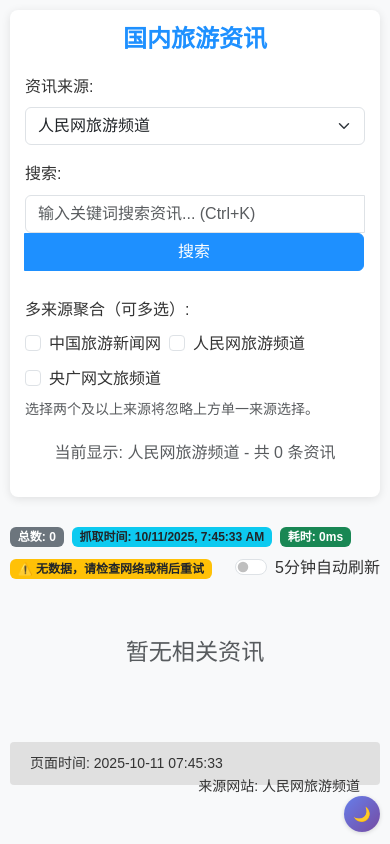
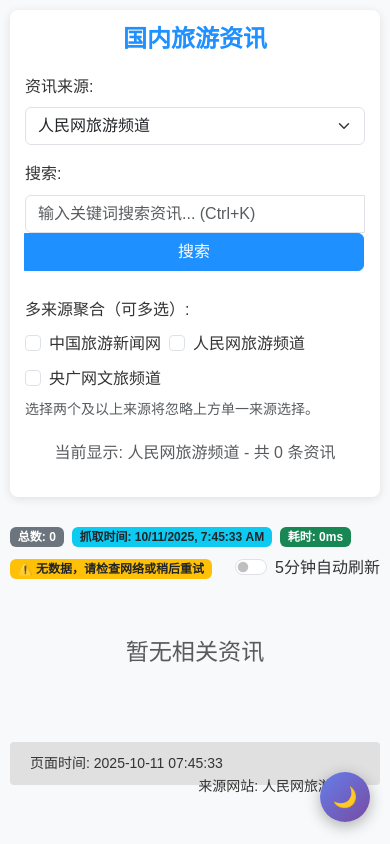
Before and after one commit to QQ3205331837/mypage, a Flask app: page / in a window 390 px wide. Run offline with Flask 2, Linux system fonts and the light colour scheme; data that the repository does not hold is empty.

Commit message:
Add files via upload
优化无效链接过滤功能，再次修复暗黑模式功能

```diff
--- a/app.py
+++ b/app.py
@@ -780,6 +780,28 @@
                         link = f"https://travel.cnr.cn{link}"
                     else:
                         link = f"https://travel.cnr.cn/{link}"
+                # 修复双斜杠问题：只修复协议后的双斜杠，保留协议本身
+                if link.startswith('http'):
+                    # 将协议后的双斜杠替换为单斜杠
+                    protocol_end = link.find('//') + 2
+                    protocol_part = link[:protocol_end]
+                    path_part = link[protocol_end:]
+                    # 修复路径中的双斜杠
+                    path_part = path_part.replace('//', '/')
+                    link = protocol_part + path_part
+
+                # 过滤明显无效的央广网链接模式（更精确的过滤）
+                invalid_cnr_patterns = [
+                    '/cnr_404/',      # 直接404页面
+                    '//cnr.cn/',      # 跨域链接
+                    '/2024zt/ai/',    # 特定的AI专题页面（已知404）
+                    '/news.cnr.cn/2024zt/',  # 跨域专题页面
+                    '/www.cnr.cn/2024zt/'    # 跨域专题页面
+                ]
+
+                if any(pattern in link for pattern in invalid_cnr_patterns):
+                    print(f"过滤无效央广网链接: {link}")
+                    continue
             elif website == "人民网旅游频道":
                 # 人民网旅游频道特定过滤
                 if "javascript" in link.lower() or "#" in link:
@@ -890,6 +912,23 @@
 def get_news_content(link, website):
     """获取新闻的详细内容"""
     try:
+        # 验证链接格式，过滤无效链接
+        if not link or not isinstance(link, str) or len(link.strip()) < 10:
+            return "链接格式无效"
+
+        # 修复链接中的双斜杠问题
+        link = link.replace('//', '/').replace('https:/', 'https://').replace('http:/', 'http://')
+
+        # 过滤明显无效的链接模式
+        invalid_patterns = [
+            'javascript:', '#', 'mailto:', 'tel:', 'ftp:', 'file:',
+            '//news.cnr.cn//',  # 央广网特定的无效链接模式
+            '//travel.cnr.cn//'  # 央广网特定的无效链接模式
+        ]
+
+        if any(pattern in link for pattern in invalid_patterns):
+            return "链接格式无效"
+
         # 设置请求头，模拟浏览器
         headers = {
             "User-Agent": "Mozilla/5.0 (Windows NT 10.0; Win64; x64) AppleWebKit/537.36 (KHTML, like Gecko) Chrome/128.0.0.0 Safari/537.36 Edg/128.0.0.0",
@@ -899,6 +938,13 @@
 
         # 请求新闻详情页
         response = fetch_url_with_retries(link, headers=headers, timeout=10, retries=3)
+
+        # 检查响应状态，过滤404等错误页面
+        if response.status_code != 200:
+            if response.status_code == 404:
+                return "页面不存在(404)"
+            elif response.status_code >= 400:
+                return f"页面访问失败({response.status_code})"
 
         # 尝试不同的编码方式解决乱码问题
         if website == "央广网文旅频道":
@@ -926,17 +972,27 @@
         main_content = None
         if website == "中国旅游新闻网":
             # 中国旅游新闻网特定内容提取
-            main_content = soup.select_one('div.article-content, div#article_body')
-        elif website == "环球网旅游频道":
-            # 环球网旅游频道特定内容提取，增加更多可能的容器选择器
-            main_content = soup.select_one('div.article-content, div#text_content, div.article-text, div.content')
+            main_content = soup.select_one('div.article-content, div#article_body, div.content, div.main-content, div.article-body')
         elif website == "人民网旅游频道":
             # 人民网旅游频道特定内容提取
-            main_content = soup.select_one('div#rwb_zw, div#articleText, div.rm_txt_con')
+            main_content = soup.select_one('div#rwb_zw, div#articleText, div.rm_txt_con, div.article-content, div.content, div.main')
+        elif website == "央广网文旅频道":
+            # 央广网文旅频道特定内容提取
+            main_content = soup.select_one('div.article-content, div.content, div.main, div.article-body, div.article-text')
 
         # 如果没有找到特定内容，尝试通用选择器
         if not main_content:
-            main_content = soup.select_one('div.content, div#article, div.article-content, div.content-main')
+            main_content = soup.select_one('div.content, div#article, div.article-content, div.content-main, div.main-content, div.article-body, div.article-text, div.text-content')
+
+        # 如果仍然没有找到，尝试更通用的选择器
+        if not main_content:
+            # 查找包含大量文本的容器
+            content_candidates = soup.select('div, article, section')
+            for candidate in content_candidates:
+                text_length = len(candidate.get_text(strip=True))
+                if text_length > 200:  # 假设主要内容至少200字符
+                    main_content = candidate
+                    break
 
         if main_content:
             # 2. 首先尝试提取p标签内容
--- a/templates/index.html
+++ b/templates/index.html
@@ -8,9 +8,25 @@
     <link rel="stylesheet" href="/static/style.css">
     <link rel="icon" href="{{ url_for('static', filename='favicon.ico') }}">
     <style>
+        :root {
+            --primary-color: #1E90FF;
+            --secondary-color: #4682B4;
+            --light-bg: #f8f9fa;
+            --dark-bg: #121212;
+            --dark-card: #1e1e1e;
+            --dark-text: #e0e0e0;
+            --dark-border: #333;
+        }
+
         body {
-            background-color: #f8f9fa;
+            background-color: var(--light-bg);
             font-family: 'Microsoft YaHei', sans-serif;
+            transition: background-color 0.3s ease, color 0.3s ease;
+        }
+
+        body.dark-mode {
+            background-color: var(--dark-bg);
+            color: var(--dark-text);
         }
         .container {
             max-width: 1200px;
@@ -23,6 +39,13 @@
             border-radius: 8px;
             box-shadow: 0 2px 10px rgba(0, 0, 0, 0.1);
             margin-bottom: 30px;
+            transition: background-color 0.3s ease, color 0.3s ease;
+        }
+
+        body.dark-mode .header {
+            background-color: var(--dark-card);
+            color: var(--dark-text);
+            border: 1px solid var(--dark-border);
         }
         .header h1 {
             color: #1E90FF;
@@ -32,8 +55,15 @@
         .card {
             border-radius: 8px;
             box-shadow: 0 2px 10px rgba(0, 0, 0, 0.08);
-            transition: transform 0.3s ease, box-shadow 0.3s ease;
+            transition: transform 0.3s ease, box-shadow 0.3s ease, background-color 0.3s ease, color 0.3s ease;
             margin-bottom: 20px;
+            background-color: #ffffff;
+        }
+
+        body.dark-mode .card {
+            background-color: var(--dark-card);
+            color: var(--dark-text);
+            border: 1px solid var(--dark-border);
         }
         .card:hover {
             transform: translateY(-5px);
@@ -62,6 +92,13 @@
             border-radius: 4px;
             margin-top: 20px;
             font-size: 14px;
+            transition: background-color 0.3s ease, color 0.3s ease;
+        }
+
+        body.dark-mode .status-bar {
+            background-color: #2d2d2d;
+            color: var(--dark-text);
+            border: 1px solid var(--dark-border);
         }
         .btn-primary {
             background-color: #1E90FF;
@@ -91,6 +128,35 @@
             padding: 50px;
             color: #6c757d;
         }
+        /* 暗黑模式悬浮球 */
+        .theme-toggle-float {
+            position: fixed;
+            bottom: 30px;
+            right: 30px;
+            width: 60px;
+            height: 60px;
+            border-radius: 50%;
+            background: linear-gradient(135deg, #667eea 0%, #764ba2 100%);
+            border: none;
+            box-shadow: 0 4px 15px rgba(0, 0, 0, 0.3);
+            cursor: pointer;
+            display: flex;
+            align-items: center;
+            justify-content: center;
+            font-size: 24px;
+            transition: all 0.3s ease;
+            z-index: 1000;
+        }
+
+        .theme-toggle-float:hover {
+            transform: scale(1.1);
+            box-shadow: 0 6px 20px rgba(0, 0, 0, 0.4);
+        }
+
+        body.dark-mode .theme-toggle-float {
+            background: linear-gradient(135deg, #f093fb 0%, #f5576c 100%);
+        }
+
         /* 响应式设计 */
         @media (max-width: 768px) {
             .container {
@@ -104,6 +170,13 @@
             }
             .card-title {
                 font-size: 16px;
+            }
+            .theme-toggle-float {
+                bottom: 20px;
+                right: 20px;
+                width: 50px;
+                height: 50px;
+                font-size: 20px;
             }
         }
     </style>
@@ -236,32 +309,82 @@
     <!-- Bootstrap 脚本 -->
     <script src="https://cdn.jsdelivr.net/npm/bootstrap@5.3.0/dist/js/bootstrap.bundle.min.js"></script>
     <script>
-        // 暗黑模式
+        // 完全适配Vercel的暗黑模式系统
         (function(){
-            const key = 'theme-mode';
-            const root = document.documentElement;
-            function apply(mode){
-                if(mode==='dark'){
-                    root.setAttribute('data-bs-theme','dark');
-                    document.body.classList.add('bg-dark','text-light');
-                }else{
+            const THEME_KEY = 'travel-news-theme';
+            const DARK_CLASS = 'dark-mode';
+
+            // 初始化主题
+            function initTheme() {
+                const savedTheme = localStorage.getItem(THEME_KEY);
+                const prefersDark = window.matchMedia('(prefers-color-scheme: dark)').matches;
+                const theme = savedTheme || (prefersDark ? 'dark' : 'light');
+
+                applyTheme(theme);
+                updateToggleIcon(theme);
+            }
+
+            // 应用主题
+            function applyTheme(theme) {
+                const root = document.documentElement;
+
+                if (theme === 'dark') {
+                    document.body.classList.add(DARK_CLASS);
+                    root.setAttribute('data-bs-theme', 'dark');
+                } else {
+                    document.body.classList.remove(DARK_CLASS);
                     root.removeAttribute('data-bs-theme');
-                    document.body.classList.remove('bg-dark','text-light');
+                }
+
+                // 保存主题偏好
+                localStorage.setItem(THEME_KEY, theme);
+            }
+
+            // 更新切换按钮图标
+            function updateToggleIcon(theme) {
+                const themeToggle = document.querySelector('.theme-toggle-float');
+                if (themeToggle) {
+                    themeToggle.innerHTML = theme === 'dark' ?
+                        '<span class="icon">☀️</span>' :
+                        '<span class="icon">🌙</span>';
                 }
             }
-            const init = localStorage.getItem(key) || 'light';
-            apply(init);
-            window.toggleTheme = function(){
-                const cur = localStorage.getItem(key) || 'light';
-                const next = cur==='light' ? 'dark' : 'light';
-                localStorage.setItem(key,next);
-                apply(next);
 
-                // 更新悬浮球图标
+            // 全局切换函数
+            window.toggleTheme = function() {
+                const currentTheme = localStorage.getItem(THEME_KEY) || 'light';
+                const newTheme = currentTheme === 'light' ? 'dark' : 'light';
+
+                applyTheme(newTheme);
+                updateToggleIcon(newTheme);
+
+                // 添加切换动画效果
                 const themeToggle = document.querySelector('.theme-toggle-float');
                 if (themeToggle) {
-                    themeToggle.innerHTML = next === 'dark' ? '<span class="icon">☀️</span>' : '<span class="icon">🌙</span>';
+                    themeToggle.style.transform = 'scale(0.9)';
+                    setTimeout(() => {
+                        themeToggle.style.transform = 'scale(1)';
+                    }, 150);
                 }
+            };
+
+            // 监听系统主题变化
+            window.matchMedia('(prefers-color-scheme: dark)').addEventListener('change', (e) => {
+                if (!localStorage.getItem(THEME_KEY)) {
+                    const newTheme = e.matches ? 'dark' : 'light';
+                    applyTheme(newTheme);
+                    updateToggleIcon(newTheme);
+                }
+            });
+
+            // 页面加载时初始化
+            document.addEventListener('DOMContentLoaded', initTheme);
+
+            // 如果DOM已经加载完成，立即初始化
+            if (document.readyState === 'loading') {
+                document.addEventListener('DOMContentLoaded', initTheme);
+            } else {
+                initTheme();
             }
         })();
         // 抓取时间戳 -> 本地时间
@@ -300,12 +423,8 @@
         });
 
         document.addEventListener('DOMContentLoaded', function() {
-            // 设置悬浮球初始图标
-            const themeToggle = document.querySelector('.theme-toggle-float');
-            if (themeToggle) {
-                const currentTheme = localStorage.getItem('theme-mode') || 'light';
-                themeToggle.innerHTML = currentTheme === 'dark' ? '<span class="icon">☀️</span>' : '<span class="icon">🌙</span>';
-            }
+            // 暗黑模式已在新系统中自动初始化
+            // 其他功能保持不变
 
             // 表单提交时显示加载状态
             const form = document.querySelector('form');
```
